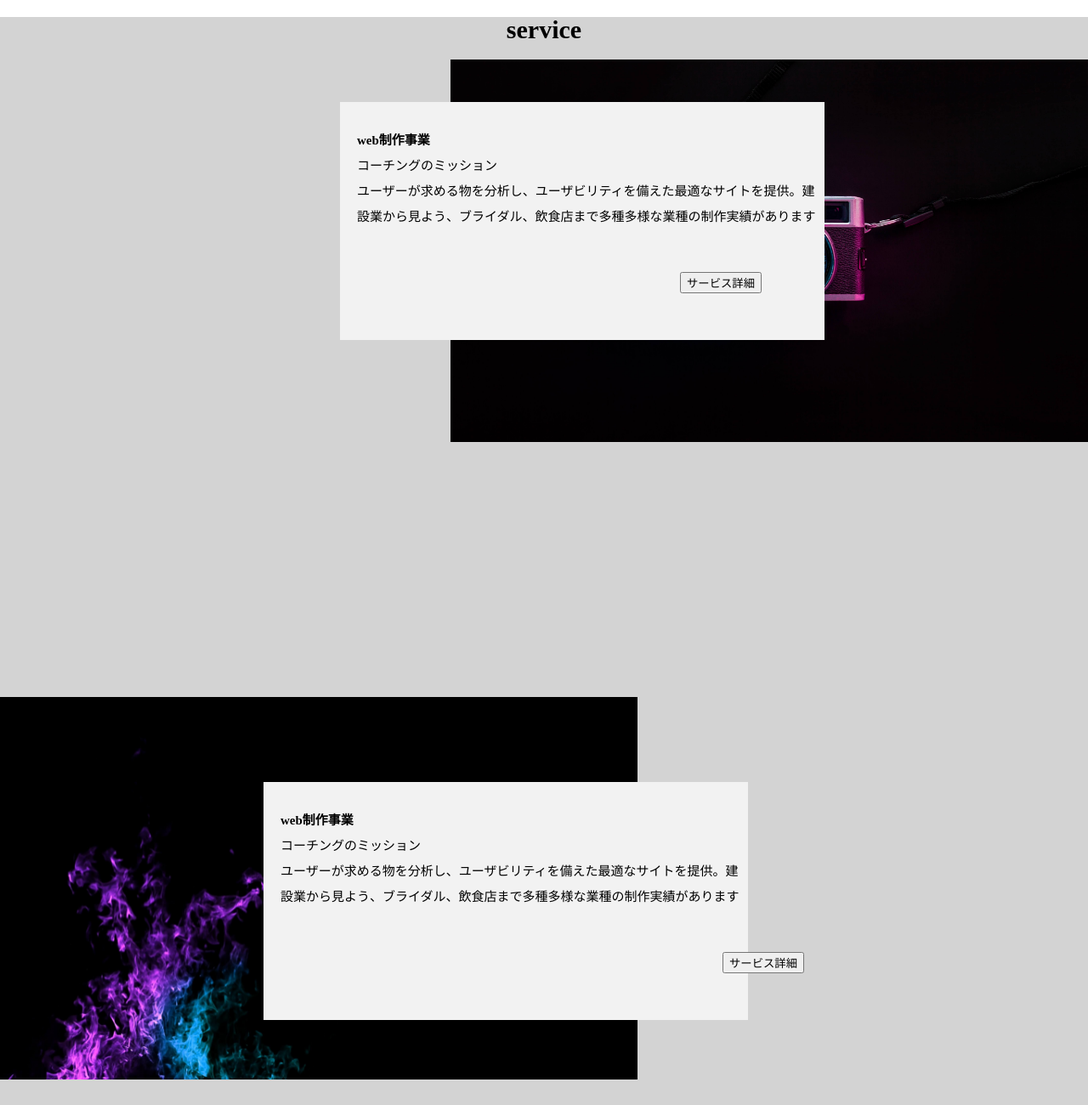
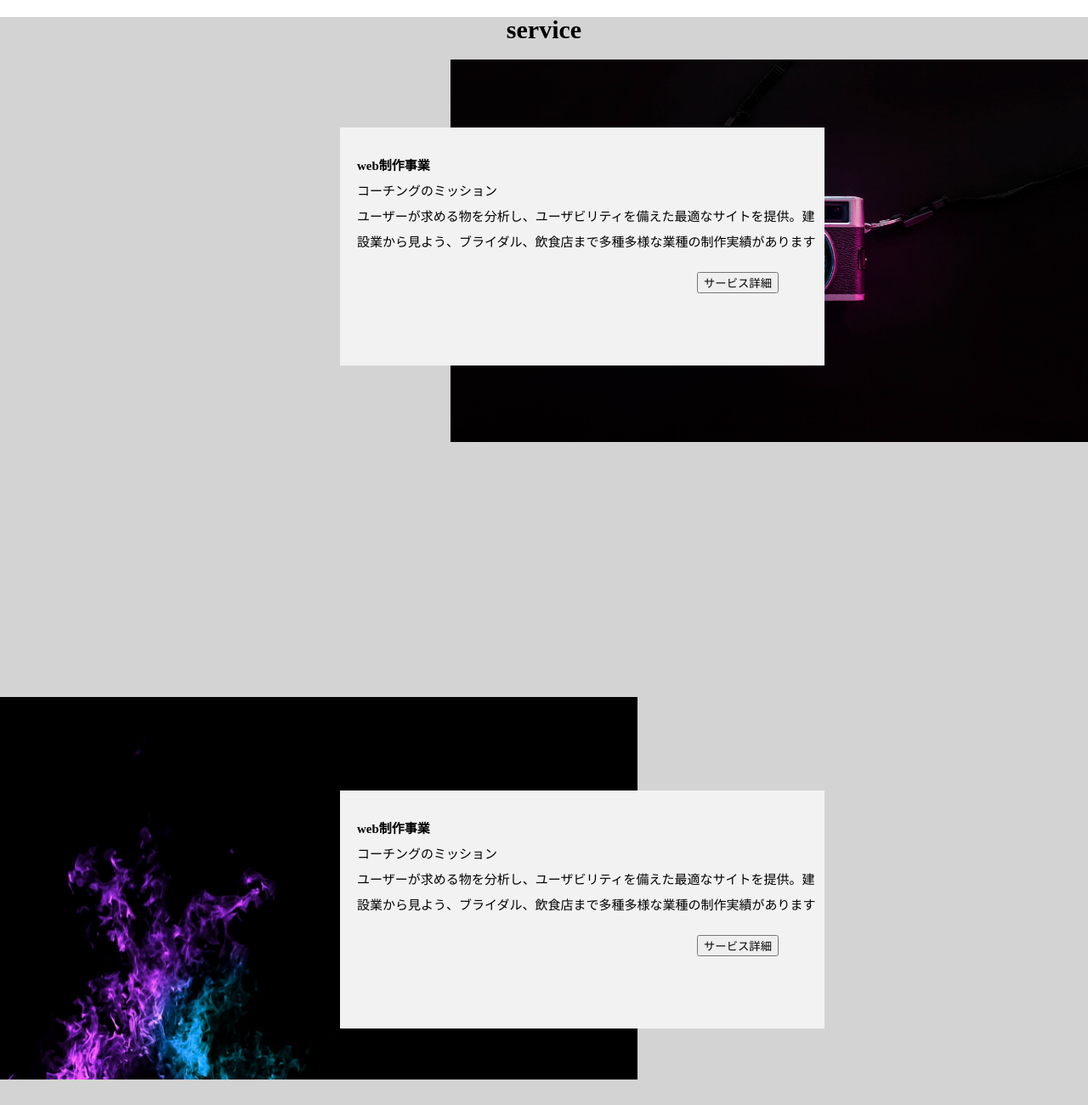
Before and after one commit to junko0126/20200221_hayashi, a plain HTML site: page index.html in a window 1280 px wide. Shown: the part 1180-2480 px from the top of the page at 85% size. Drawn offline with Linux system fonts and the light colour scheme.

Commit message:
service修正

```diff
--- a/css/style.css
+++ b/css/style.css
@@ -240,6 +240,7 @@ header {
   right: 100px;
 }
 
+/* service */
 #about {
   height: 1500px;
   width: auto;
@@ -258,12 +259,12 @@ header {
   z-index: 1;
   }
 
-.about-right1 p {
+.right_text1 {
+  position: relative;
   margin-bottom: 15px;
   color: black;
-  position: absolute;
-  top: 100px;
-  left: 400px;
+  margin-top: 100px;
+  margin-left: 400px;
   background-color: #f2f2f2;
   width: 550px;
   height: 250px;
@@ -275,27 +276,9 @@ header {
 }
 
 .button {
-  position: absolute;
-  top: 300px;
-  left: 800px;
+  margin-top: 20px;
+  margin-left: 400px;
   z-index: 3;
-}
-
-.about-right2 p {
-  margin-bottom: 15px;
-  color: black;
-  position: absolute;
-  background-color: #f2f2f2;
-  width: 550px;
-  height: 250px;
-  z-index: 2;
-  line-height: 2;
-  padding-top: 30px;
-  padding-left: 20px;
-  top: 900px;
-  right: 400px;
-  font-size: 15px;
-
 }
 
 .about-right2 img {
@@ -307,10 +290,26 @@ header {
   margin-top: 300px;
 }
 
+.left_text2 {
+  position: relative;
+  margin-top: 500px;
+  margin-left: 400px;
+  margin-bottom: 15px;
+  color: black;
+  background-color: #f2f2f2;
+  width: 550px;
+  height: 250px;
+  z-index: 2;
+  line-height: 2;
+  padding-top: 30px;
+  padding-left: 20px;
+  font-size: 15px;
+
+}
+
 .button2 {
-  position: absolute;
-  top: 1100px;
-  left: 850px;
+  margin-top: 20px;
+  margin-left: 400px;
   z-index: 3;
 }
 
@@ -360,17 +359,17 @@ header {
 .faq_black {
   background-color: black;
   width: 800px;
-  height: 100px;
+  line-height: 3;
   margin-top: 100px;
   margin-left: auto;
   margin-right: auto;
   display: flex;
 }
 .faq_title {
-  padding-top: 40px;
+  padding-top: 10px;
   padding-left: 20px;
   color: #ccc;
-  font-size: 20px;
+  font-size: 30px;
 }
 .faq_text {
   padding-top: 40px;
@@ -426,7 +425,7 @@ header {
 
 .footer {
   background-color: black;
-  height: 30px;
+  line-height: 2;
   color: #f2f2f2;
   text-align: center;
   font-size: 10px;
--- a/index.html
+++ b/index.html
@@ -51,6 +51,7 @@
           <h4 class="section-title">service</h4>
             <div class="about-right1">
               <img src="img/service2.jpg" alt="画像" />
+                <div class="right_text1">
                   <p><b>web制作事業</b>
                   <br>コーチングのミッション
                   <br>
@@ -58,15 +59,18 @@
                   </p>
                     <button class="button">サービス詳細</button>
                 </div>
+            </div>
 
             <div class="about-right2">
               <img src="img/service1.jpg" alt="画像" />
+                <div class="left_text2">
                   <p><b>web制作事業</b>
                   <br>コーチングのミッション
                   <br>
                     ユーザーが求める物を分析し、ユーザビリティを備えた最適なサイトを提供。建設業から見よう、ブライダル、飲食店まで多種多様な業種の制作実績があります
                   </p>
                   <button class="button2">サービス詳細</button>
+                </div>
             </div>
         </div>
 
```
Lines whose indentation alone changed are shown as unchanged.
